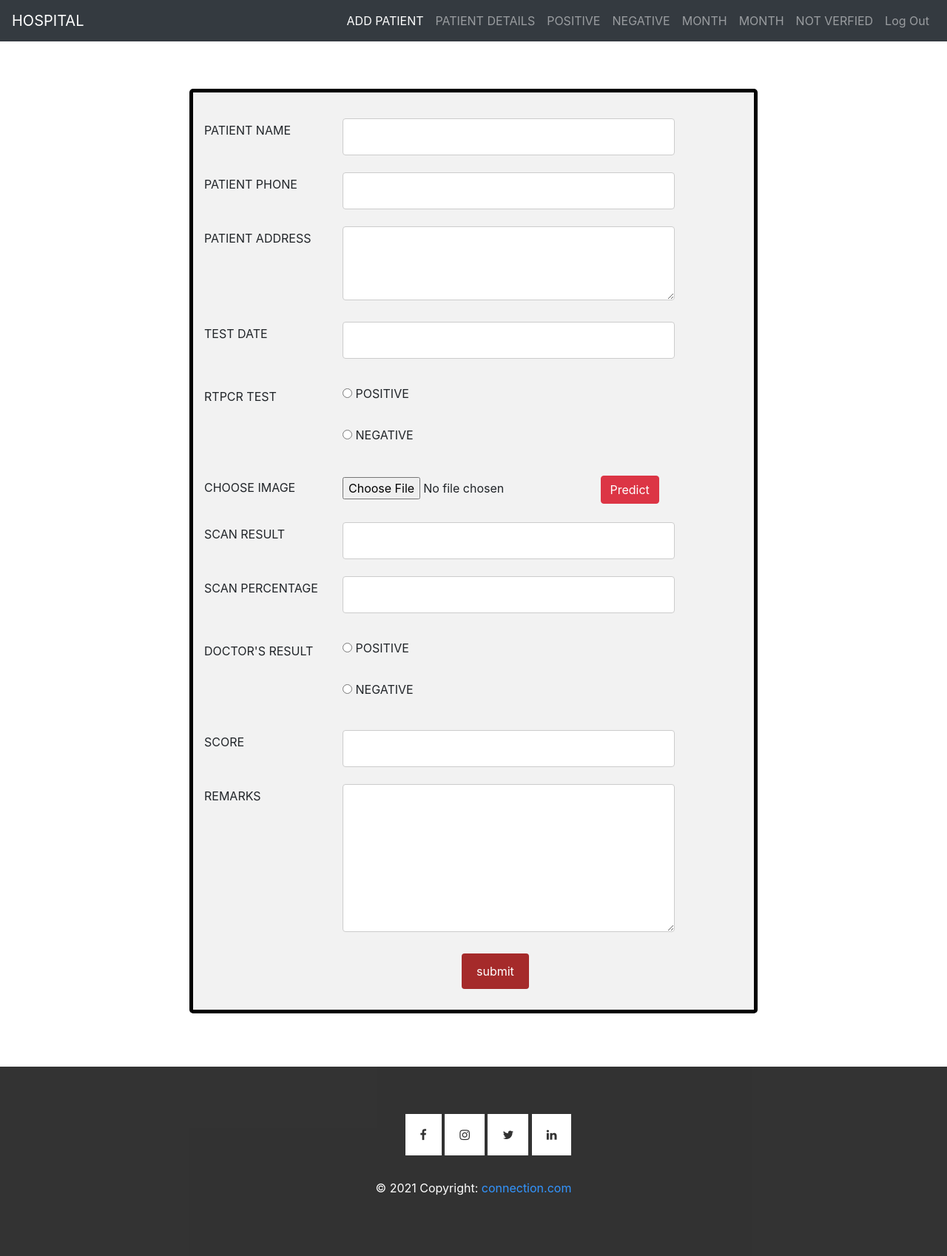
After one commit to bmspr1502/covid19cnn, a PHP site: page /hospital/hosp.php in a window 1280 px wide. The commit adds this page. Shown: the whole page at 74% size. Run offline with PHP 8.4, Linux system fonts and the light colour scheme.

Commit message:
add patient

```diff
--- a/model_prep/hosp_login.php
+++ b/model_prep/hosp_login.php
@@ -6,7 +6,7 @@ if ($_SERVER['REQUEST_METHOD'] === 'POST') {
     if($id == "HOSP@123")
     {
         echo "Welcome";
-        echo "<script>window.location.href='hospital.php'</script>";
+        echo "<script>window.location.href='hospital/hosp.php'</script>";
     }
     else{
         echo "Incorrect hospital ID";
--- /dev/null
+++ b/model_prep/hospital/footer.php
@@ -0,0 +1,53 @@
+<link rel="stylesheet" href="https://maxcdn.bootstrapcdn.com/bootstrap/4.5.2/css/bootstrap.min.css">
+<link rel="stylesheet" href="https://cdnjs.cloudflare.com/ajax/libs/font-awesome/4.7.0/css/font-awesome.min.css">
+
+<style media="screen">
+.social{
+  text-align: center;
+}
+.dabba{
+
+  background-color: black;
+  padding: 5%;
+  color: white;
+  opacity: 0.8;
+  text-align: center;
+}
+h1, h4{
+  text-align: center;
+  color: white;
+}
+
+ul li{
+  display: inline;
+}
+.fa{
+  padding: 20px;
+}
+.fa {
+  background: white;
+  color: black;
+}
+</style>
+<footer class="footer" id="footer">
+
+  <!-- Footer Elements -->
+  <div class="dabba">
+    <!-- Social buttons -->
+  <ul>
+  <li><a href= '#' class="fa fa-facebook"></a></li>
+  <li><a href="#" class="fa fa-instagram"></a></li>
+  <li><a href="#" class="fa fa-twitter"></a></li>
+  <li><a href="#" class="fa fa-linkedin"></a></li>
+  </ul>
+
+  <div class="footer-copyright text-center py-3">© 2021 Copyright:
+    <a href="#"> connection.com</a>
+  </div>
+  <!-- Footer Elements -->
+</div>
+  <!-- Copyright -->
+
+  <!-- Copyright -->
+
+</footer>
--- /dev/null
+++ b/model_prep/hospital/hosp.php
@@ -0,0 +1,248 @@
+<?php
+
+?>
+<!DOCTYPE html>
+<html>
+<head>
+	<title>Hospital | Login</title>
+    <link rel="stylesheet" href="https://stackpath.bootstrapcdn.com/bootstrap/4.4.1/css/bootstrap.min.css" integrity="sha384-Vkoo8x4CGsO3+Hhxv8T/Q5PaXtkKtu6ug5TOeNV6gBiFeWPGFN9MuhOf23Q9Ifjh" crossorigin="anonymous">
+    <style>
+* {
+  box-sizing: border-box;
+}
+
+input[type=text], select, textarea {
+  width: 100%;
+  padding: 12px;
+  border: 1px solid #ccc;
+  border-radius: 4px;
+  resize: vertical;
+}
+
+label {
+  padding: 12px 12px 12px 0;
+  display: inline-block;
+}
+
+input[type=submit] {
+  background-color: brown;
+  color: white;
+  padding: 12px 20px;
+  border: none;
+  border-radius: 4px;
+  cursor: pointer;
+  float: right;
+}
+
+input[type=submit]:hover {
+  background-color:green;
+}
+
+.containerss {
+    width:60%;
+    border: solid black 5px;
+  border-radius: 5px;
+  background-color: #f2f2f2;
+  padding: 20px;
+  margin-left:20%;
+  margin-top:5%;
+  align:center;
+}
+
+.col-25 {
+  float: left;
+  width: 25%;
+  margin-top: 7px;
+  margin-left:10px
+}
+
+.col-75 {
+  float: left;
+  width: 60%;
+  margin-top: 15px;
+  margin-bottom:8px;
+}
+
+
+.row:after {
+  content: "";
+  display: table;
+  clear: both;
+}
+
+
+@media screen and (max-width: 600px) {
+  .col-25, .col-75, input[type=submit] {
+    width: 100%;
+    margin-top: 0;
+  }
+}
+
+</style>
+</head>
+<body>
+<nav class="navbar navbar-expand-lg navbar-dark bg-dark">
+    <a class="navbar-brand" href="#">HOSPITAL</a>
+    <button class="navbar-toggler" type="button" data-toggle="collapse" data-target="#navbarSupportedContent" aria-controls="navbarSupportedContent" aria-expanded="false" aria-label="Toggle navigation">
+      <span class="navbar-toggler-icon"></span>
+    </button>
+
+    <div class="collapse navbar-collapse" id="navbarSupportedContent">
+      <ul class="navbar-nav ml-auto">
+        <li class="nav-item">
+          <a class="nav-link active" href="#">ADD PATIENT <span class="sr-only">(current)</span></a>
+        </li>
+        <li>
+          <a class="nav-link" href="#">PATIENT DETAILS<span class="sr-only">(current)</span></a>
+        </li>
+        <li>
+          <a class="nav-link" href="#">POSITIVE<span class="sr-only">(current)</span></a>
+        </li>
+        <li>
+          <a class="nav-link" href="#">NEGATIVE<span class="sr-only">(current)</span></a>
+        </li>
+        <li>
+          <a class="nav-link" href="#">MONTH<span class="sr-only">(current)</span></a>
+        </li>
+        <li>
+          <a class="nav-link" href="#">MONTH<span class="sr-only">(current)</span></a>
+        </li>
+        <li>
+          <a class="nav-link" href="#">NOT VERFIED<span class="sr-only">(current)</span></a>
+        </li>
+        <li>
+        <a class="nav-link" href="#">Log Out<span class="sr-only">(current)</span></a>
+        </li>
+      </ul>
+    </div>
+  </nav>
+  <div class="containerss">
+  <form action="products.php" id="products" method="POST" enctype="multipart/form-data">
+    <div class="row">
+      <div class="col-25">
+        <label for="pname">PATIENT NAME</label>
+      </div>
+      <div class="col-75">
+        <input type="text" id="prd" name="name" >
+      </div>
+    </div>
+    <div class="row">
+      <div class="col-25">
+        <label for="pri">PATIENT PHONE</label>
+      </div>
+      <div class="col-75">
+        <input type="text" id="pr" name="price" >
+      </div>
+      </div>
+        <div class="row">
+      <div class="col-25">
+        <label for="pdesp">PATIENT ADDRESS</label>
+      </div>
+      <div class="col-75">
+        <textarea id="desc" name="description"  style="height:100px"></textarea>
+      </div>
+    </div>
+    <!--
+    <div>
+    <div class="row">
+      <div class="col-25">
+      <p>PRODUCT CATEGORY </p>
+      </div>
+      <div class="col-75">
+      <input type="radio" id="access" name="category" value="1">
+    <label for="acc">ACCESSORIES</label><br>
+    <input type="radio" id="han" name="category" value="2">
+    <label for="ha">HANDICRAFTS</label><br>
+    <input type="radio" id="clo" name="category" value="3">
+    <label for="cl">CLOTHING</label><br>
+    <input type="radio" id="sec" name="category" value="4">
+    <label for="se">SECOND HAND BOOKS</label><br><br>
+    </div>
+    </div>
+-->
+    <div class="row">
+      <div class="col-25">
+        <label for="pri">TEST DATE</label>
+      </div>
+      <div class="col-75">
+        <input type="text" id="pr" name="price" >
+      </div>
+    </div>
+    <div class="row">
+      <div class="col-25">
+          <br>
+        <p>RTPCR TEST</p>
+      </div>
+      <div class="col-75">
+        <input type="radio" id="access" name="category" value="1">
+        <label for="acc">POSITIVE</label><br>
+        <input type="radio" id="han" name="category" value="2">
+        <label for="ha">NEGATIVE</label><br>
+      </div>
+    </div>
+
+      <div class="row">
+      <div class="col-25">
+        <label>CHOOSE IMAGE</label>
+      </div>
+      <div class="col-75">
+        <input type="file" name="image" id="image">
+        <button type="submit" class="btn btn-danger">Predict</button>
+      </div>
+      </div>
+    <div class="row">
+      <div class="col-25">
+        <label for="pri">SCAN RESULT</label>
+      </div>
+      <div class="col-75">
+        <input type="text" id="pr" name="price" >
+      </div>
+    </div>
+    <div class="row">
+      <div class="col-25">
+        <label for="pri">SCAN PERCENTAGE</label>
+      </div>
+      <div class="col-75">
+        <input type="text" id="pr" name="price" >
+      </div>
+    </div>
+    <div class="row">
+      <div class="col-25">
+          <br>
+        <p>DOCTOR'S RESULT</p>
+      </div>
+      <div class="col-75">
+        <input type="radio" id="access" name="category" value="1">
+        <label for="acc">POSITIVE</label><br>
+        <input type="radio" id="han" name="category" value="2">
+        <label for="ha">NEGATIVE</label><br>
+      </div>
+    </div>
+    <div class="row">
+      <div class="col-25">
+        <label for="pri">SCORE</label>
+      </div>
+      <div class="col-75">
+        <input type="text" id="pr" name="price" >
+      </div>
+    </div>
+    <div class="row">
+      <div class="col-25">
+        <label for="pdesp">REMARKS</label>
+      </div>
+      <div class="col-75">
+        <textarea id="desc" name="description"  style="height:200px"></textarea>
+      </div>
+    </div>
+    <div class="row">
+    <div class="col-75">
+     <div style="text-align:center" ><input type="submit" value="submit" name="submit">
+    </div>
+    </div>
+      </div>
+</form>
+</div>
+<br><br><br>
+<?php include('footer.php');?>
+</body>
+</html>
```
